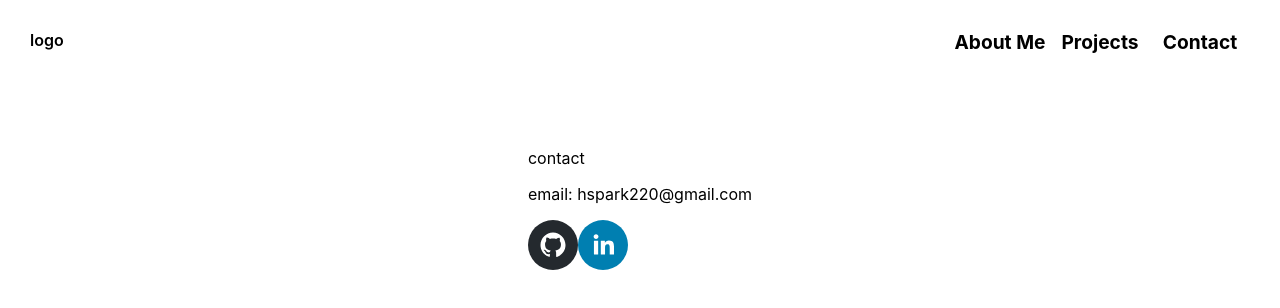
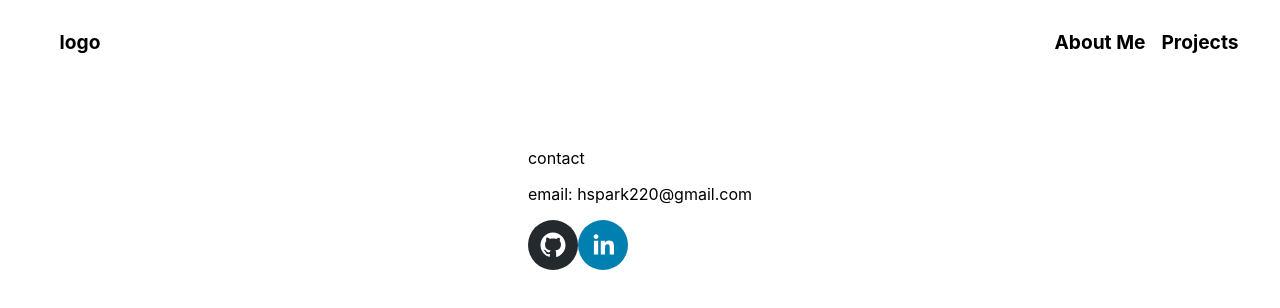
Before and after one commit to hspark220/hspark220.github.io, a React (Create React App) app: page / in a window 1280 px wide. Shown: the top 308 px of the page. Built offline with nearby package versions, Linux system fonts and the light colour scheme.

Commit message:
Use <Link> and Router for tabs and nav

```diff
--- a/src/components/Tab.js
+++ b/src/components/Tab.js
@@ -1,8 +1,10 @@
+import { Link } from "react-router-dom";
+
 const Tab = ({sectionName, tabName}) => {
 
     return (
         <div className="tab">
-            <a href={"#"+sectionName}>{tabName}</a>
+           <Link to={"/" + sectionName}>{tabName}</Link>
         </div>
     )
 }
--- a/src/components/naviagation.js
+++ b/src/components/naviagation.js
@@ -6,12 +6,11 @@ const Navigation = () => {
     return (
         <div className="navigation">
             <div className='logo'>
-                logo
+                <Tab sectionName="" tabName="logo"/>
             </div>
             <div className='tabs'>
                 <Tab sectionName="about" tabName="About Me"/>
                 <Tab sectionName="projects" tabName="Projects"/>
-                <Tab sectionName="contact" tabName="Contact"/>
             </div>
         </div>
     )
```
